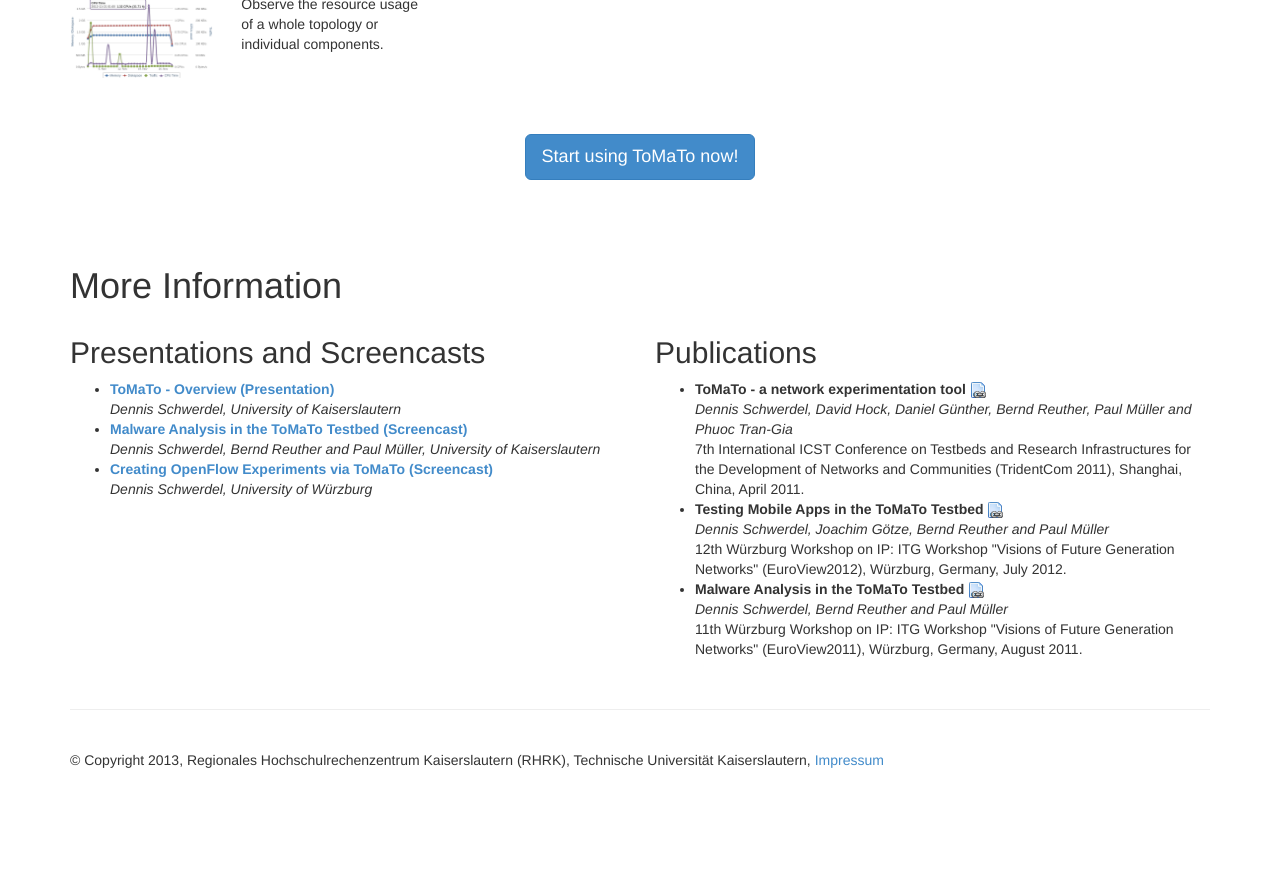
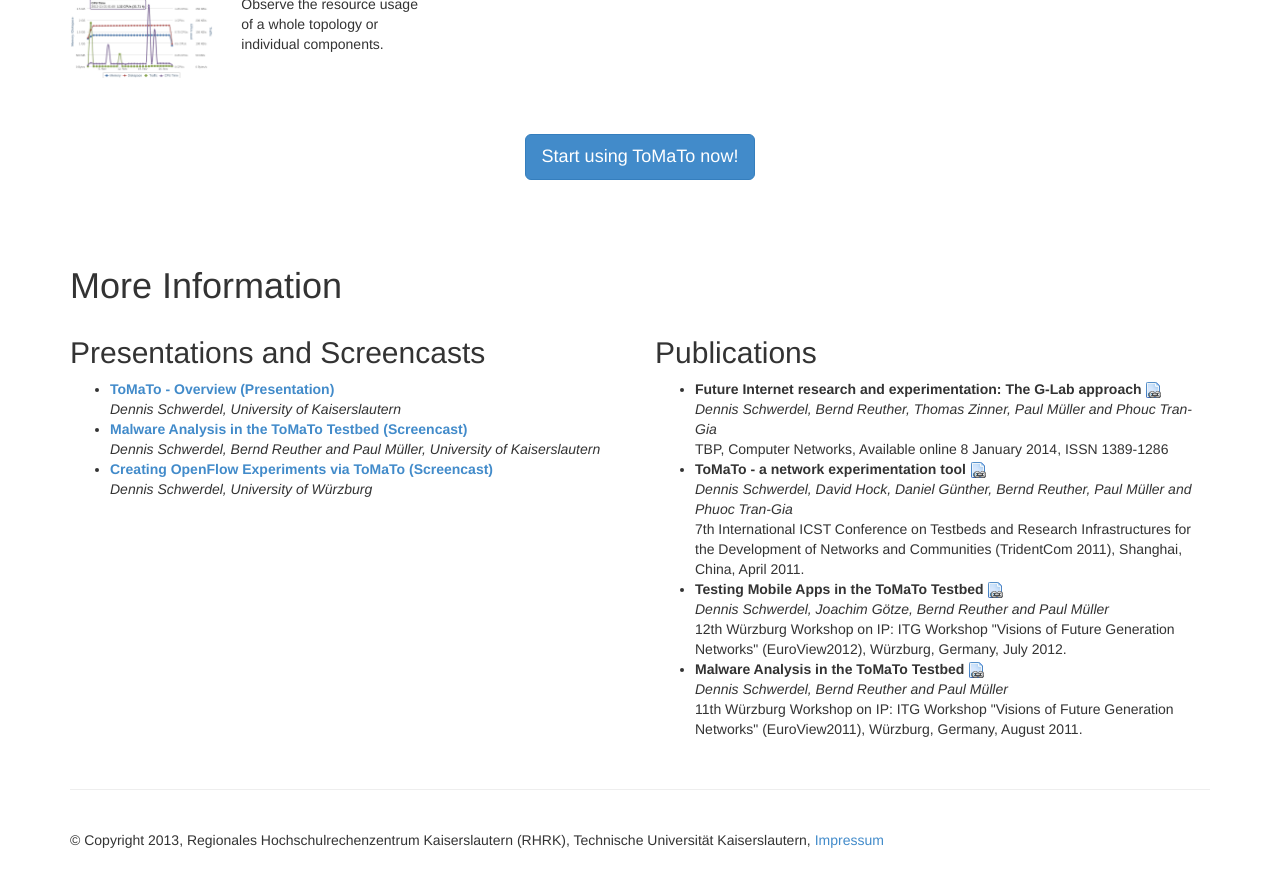
Before and after one commit to GLab/glab.github.io, a Jekyll site: the page built from about.html, in a window 1280 px wide and 900 px high, scrolled down 1566 px. Shown: the top 887 px of the window. Built offline with Jekyll 4.4.1, drawn with Linux system fonts in a browser that asks for light colours; before the commit the page ends 2386 px from its top, so only the background shows below that.

Commit message:
Added publication

```diff
--- a/_data/publications.yml
+++ b/_data/publications.yml
@@ -1,3 +1,7 @@
+- name: "Future Internet research and experimentation: The G-Lab approach"
+  author: Dennis Schwerdel, Bernd Reuther, Thomas Zinner, Paul Müller and Phouc Tran-Gia
+  reference: TBP, Computer Networks, Available online 8 January 2014, ISSN 1389-1286
+  url: http://dx.doi.org/10.1016/j.bjp.2013.12.023
 - name: ToMaTo - a network experimentation tool
   author: Dennis Schwerdel, David Hock, Daniel Günther, Bernd Reuther, Paul Müller and Phuoc Tran-Gia
   reference: 7th International ICST Conference on Testbeds and Research Infrastructures for the Development of Networks and Communities (TridentCom 2011), Shanghai, China, April 2011.
```
